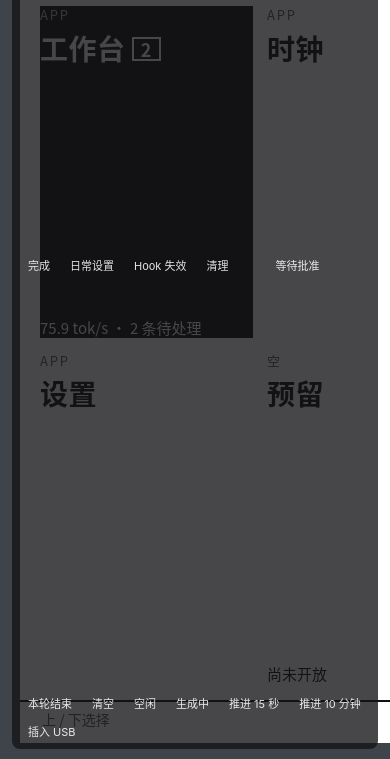
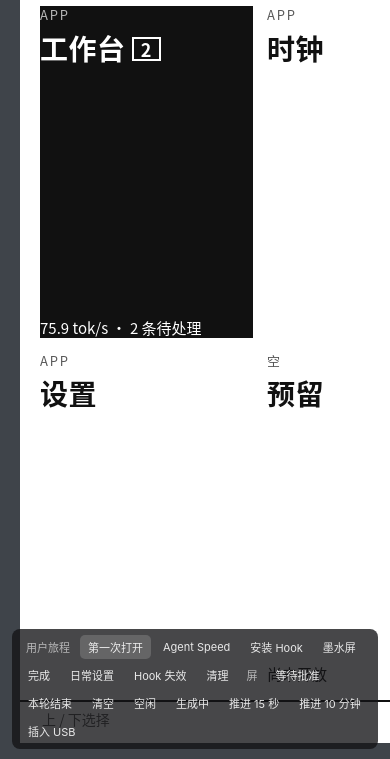
Before and after one commit to utopiafar/mote-screen, a website with bundled scripts: page simulator/index.html in a window 390 px wide. Shown: the part 85-844 px from the top of the page. Built offline with nearby package versions, Linux system fonts and the light colour scheme.

Commit message:
Stop the simulator toolbar from covering the page.
The layout and the bottom stage bar both used the lab class, so the dark toolbar stretched to full viewport and hid the UI.

```diff
--- a/simulator/app.mjs
+++ b/simulator/app.mjs
@@ -424,8 +424,8 @@ function renderBar() {
   const bar = document.getElementById("stagebar");
   bar.hidden = !chrome;
   const via = model.usbPlugged ? "拔出 USB" : "插入 USB";
-  bar.innerHTML = `<span class="lab">用户旅程</span>${STAGES.map(([id, name]) => `<button type="button" class="${model.step === id && (id !== "daily" || model.setupDone) ? "on" : ""}" data-load="${id}">${name}</button>`).join("")}
-    <span class="lab">屏</span>
+  bar.innerHTML = `<span class="stage-label">用户旅程</span>${STAGES.map(([id, name]) => `<button type="button" class="${model.step === id && (id !== "daily" || model.setupDone) ? "on" : ""}" data-load="${id}">${name}</button>`).join("")}
+    <span class="stage-label">屏</span>
     <button type="button" data-act="inject-permission">等待批准</button>
     <button type="button" data-act="inject-stop">本轮结束</button>
     <button type="button" data-act="inject-clear">清空</button>
--- a/simulator/index.html
+++ b/simulator/index.html
@@ -8,7 +8,7 @@
   <link rel="stylesheet" href="mac.css">
 </head>
 <body>
-  <div class="lab">
+  <div class="workspace">
     <section class="device-col" id="deviceCol"></section>
     <section class="desktop" id="desktop"></section>
   </div>
--- a/simulator/mac.css
+++ b/simulator/mac.css
@@ -7,14 +7,14 @@ body {
   -webkit-font-smoothing: antialiased;
 }
 button, select { font: inherit; color: inherit; }
-.lab {
+.workspace {
   display: grid;
   grid-template-columns: 600px minmax(760px, 1fr);
   min-height: 100vh;
   align-items: start;
 }
 @media (max-width: 1180px) {
-  .lab { grid-template-columns: 1fr; }
+  .workspace { grid-template-columns: 1fr; }
 }
 .device-col {
   padding: 28px 20px 88px;
@@ -200,7 +200,7 @@ button, select { font: inherit; color: inherit; }
   background: rgba(20,20,22,.78); color: #eee; border-radius: 8px;
   display: flex; flex-wrap: wrap; gap: 4px; align-items: center; padding: 6px 8px;
 }
-.stagebar .lab { font-size: 11px; color: rgba(255,255,255,.62); padding: 0 6px; }
+.stagebar .stage-label { font-size: 11px; color: rgba(255,255,255,.62); padding: 0 6px; }
 .stagebar button {
   font-size: 11px; padding: 4px 8px; border-radius: 5px; border: 0;
   background: transparent; color: rgba(255,255,255,.88); cursor: pointer;
```
